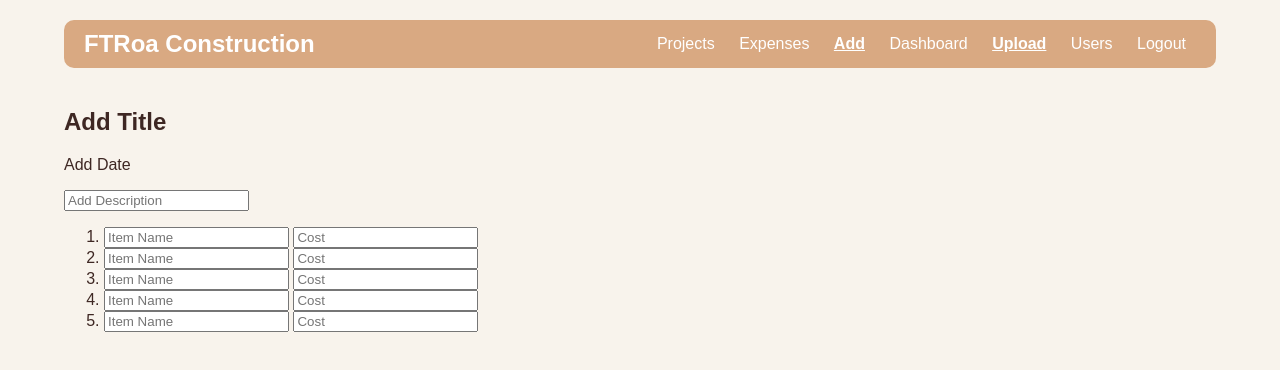
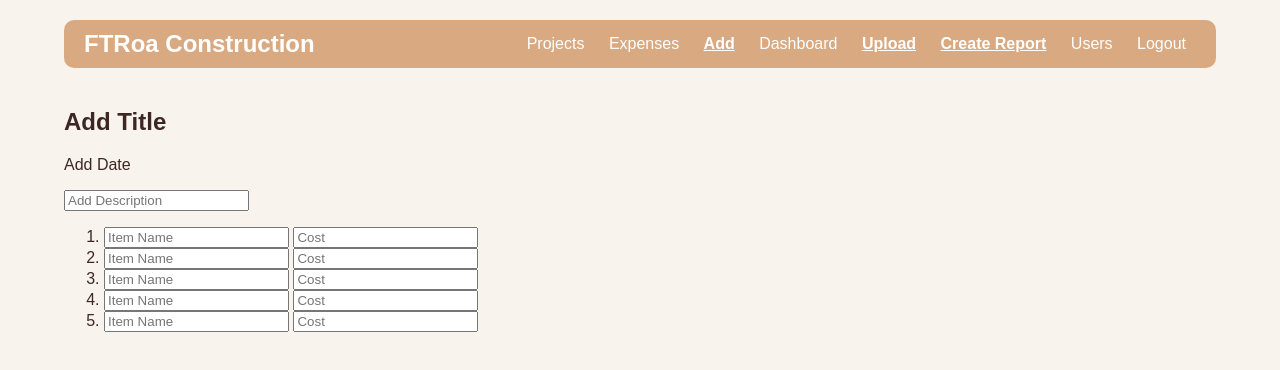
Before and after one commit to roaaaron/ITISDEV-Group-1-S16-Development-Project-, a website: page ITISDEV PROJECT/add.html in a window 1280 px wide. Drawn offline with Linux system fonts and the light colour scheme; sample sign-in values are in the browser's storage.

Commit message:
Re-added the report function to the top bar

```diff
--- a/ITISDEV PROJECT/add.html
+++ b/ITISDEV PROJECT/add.html
@@ -17,6 +17,7 @@
                 <a href="add.html" class="active">Add</a>
                 <a href="dashboard.html">Dashboard</a>
                 <a href="upload.html" class="active">Upload</a>
+                <a href="report.html" class="active">Create Report</a>
                 <a href="user-management.html">Users</a>
                 <a href="#" id="logout">Logout</a>
             </nav>
```
Also changed, not shown: ITISDEV PROJECT/dashboard.html (+1 -0 lines), ITISDEV PROJECT/expenses.html (+1 -0 lines), ITISDEV PROJECT/index.html (+1 -0 lines), ITISDEV PROJECT/milestone-tracking.html (+1 -0 lines), ITISDEV PROJECT/report.html (+1 -0 lines).
